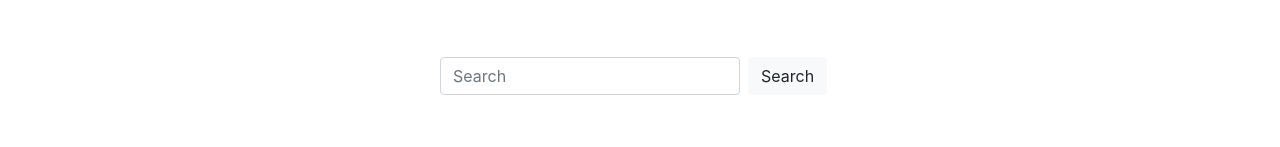
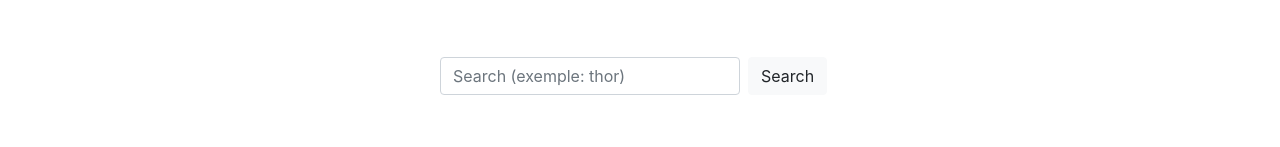
Before and after one commit to nethaneldoukhan/marvel, a React (Create React App) app: page / in a window 1280 px wide. Shown: the part 201-348 px from the top of the page. Built offline with nearby package versions, Linux system fonts and the light colour scheme.

Commit message:
Update search.js

```diff
--- a/src/components/home/search/search.js
+++ b/src/components/home/search/search.js
@@ -45,7 +45,7 @@ class Search extends Component {
                 <Form inline className="form-search" onSubmit={this.onSubmit}>
                     <FormControl
                         type="text"
-                        placeholder="Search"
+                        placeholder="Search (exemple: thor)"
                         className="mr-sm-2"
                         ref={this.inputSearch}
                         onChange={this.onChange}
```
